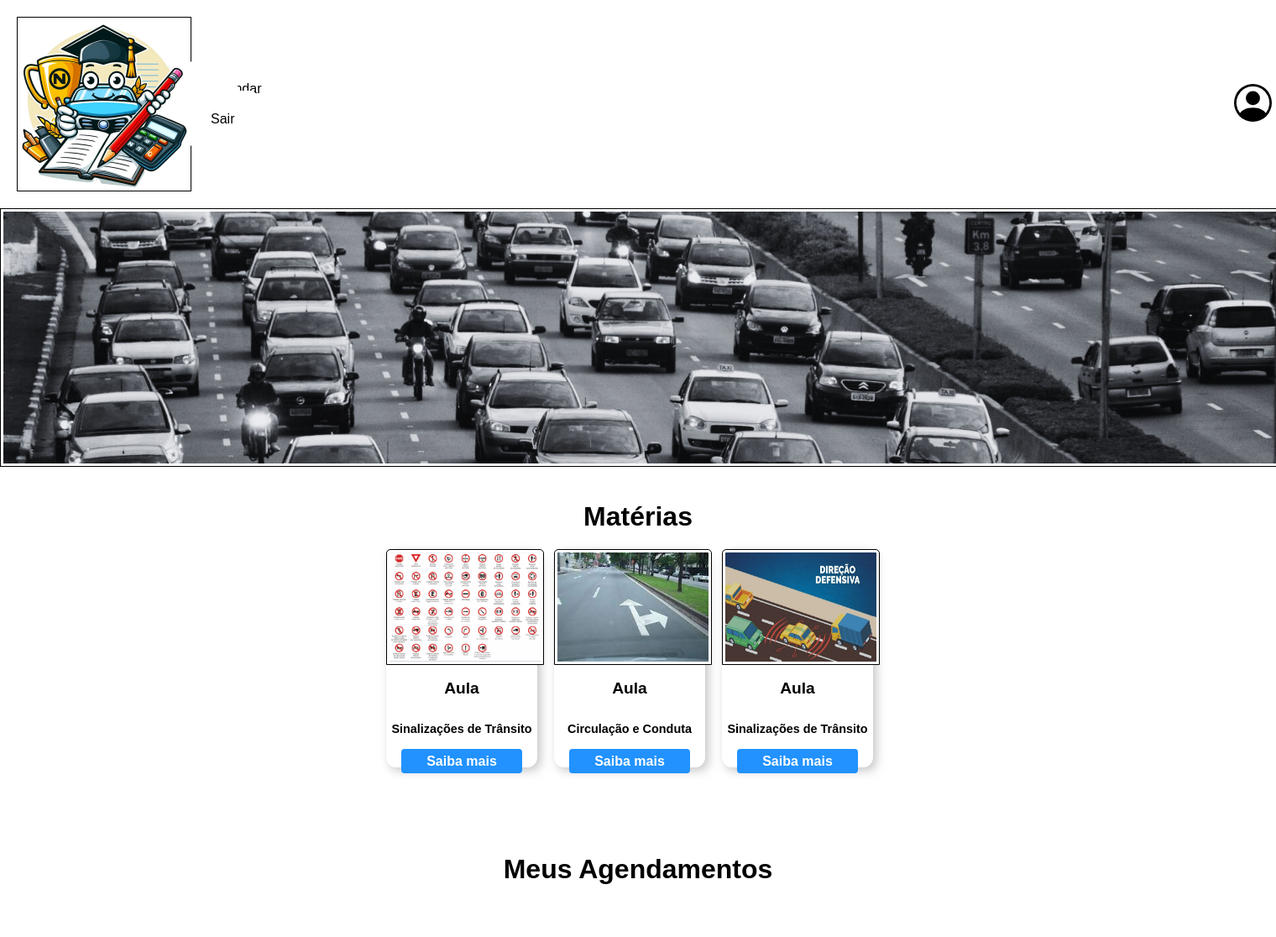
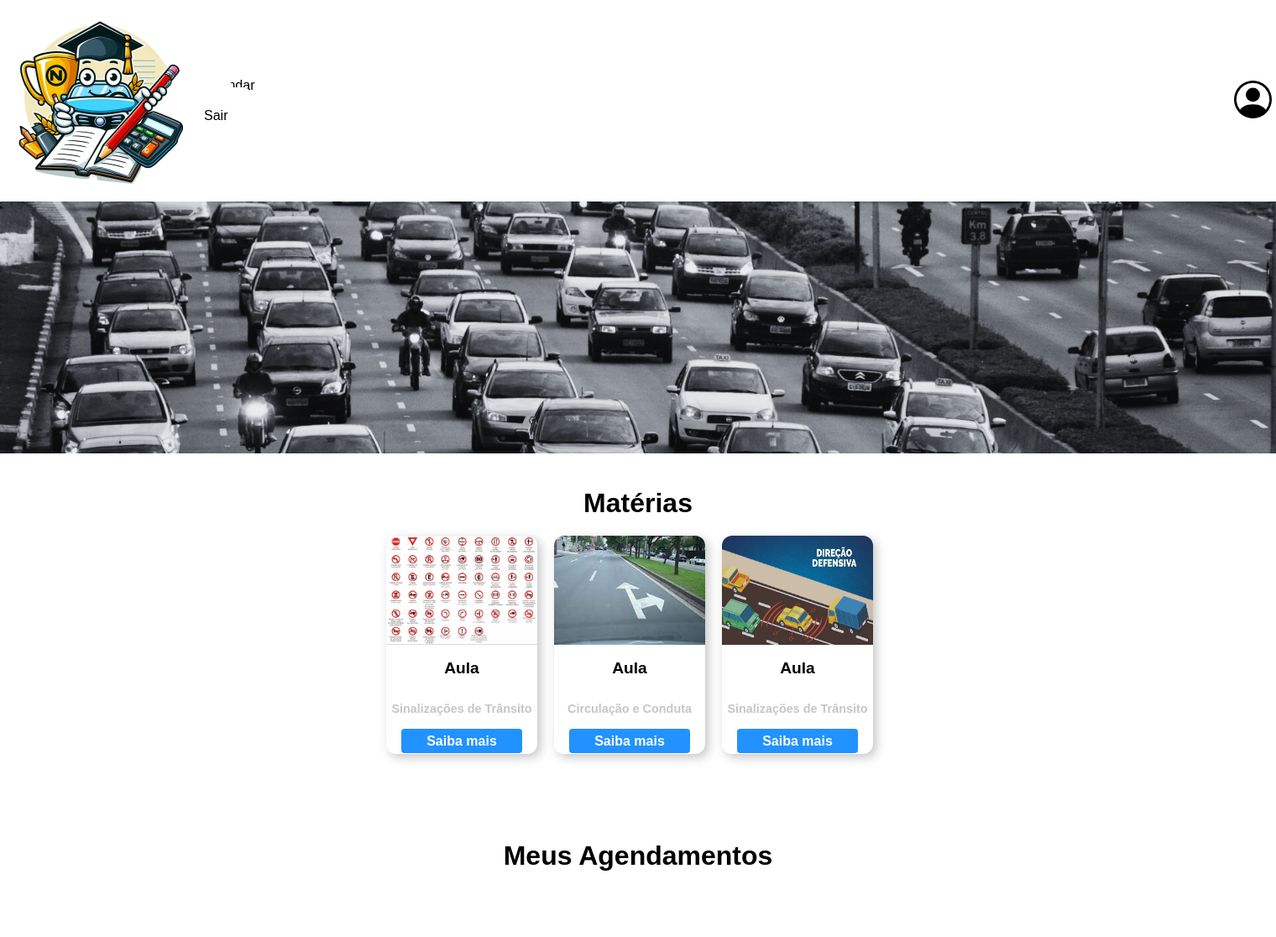
Before and after one commit to Vinicius1-fonseca/trabalhodaautoescola, a PHP site: page /dashboard.php in a window 1520 px wide; the page is wider, and only the part inside the window is pictured. Shown: the top 1116 px of that part at 84% size. After the commit the page ends 1037 px from the top of that part, so only its background shows below. Run offline with PHP 8.4, Linux system fonts and the light colour scheme.

Commit message:
dashboard

```diff
--- a/dashboard.php
+++ b/dashboard.php
@@ -18,13 +18,6 @@
         img{
             width: 200px;
             height: 200px;
-            background: #fff;
-             color: #fff;
-             border-width: 1px 1px 1px 1px;
-             border-style:solid;
-             border-color: #000 #000 #000 #000;
-             padding: 3px;
-
         }
 
         .header {
@@ -35,8 +28,9 @@
             display: flex;
             align-items: center;
         }
+
+
         .header a {
-
             background-color: #fff;
             color: black;
             text-decoration: none;
@@ -75,8 +69,8 @@
         .card img {
             width: 100%;
             height: 130px;
-            border-top-left-radius: 5px;
-            border-top-right-radius: 5px;
+            border-top-left-radius: 12px;
+            border-top-right-radius: 12px;
         }
         .card div {
             display: flex;
@@ -88,11 +82,10 @@
         }
         .card h1 {
             font-size: 1.2rem;
-            color:#000
         }
         .card h2 {
             font-size: .9rem;
-            color:#000;
+            color: #aaaa;
         }
         .card button {
             background-color: #2192FF;
```
